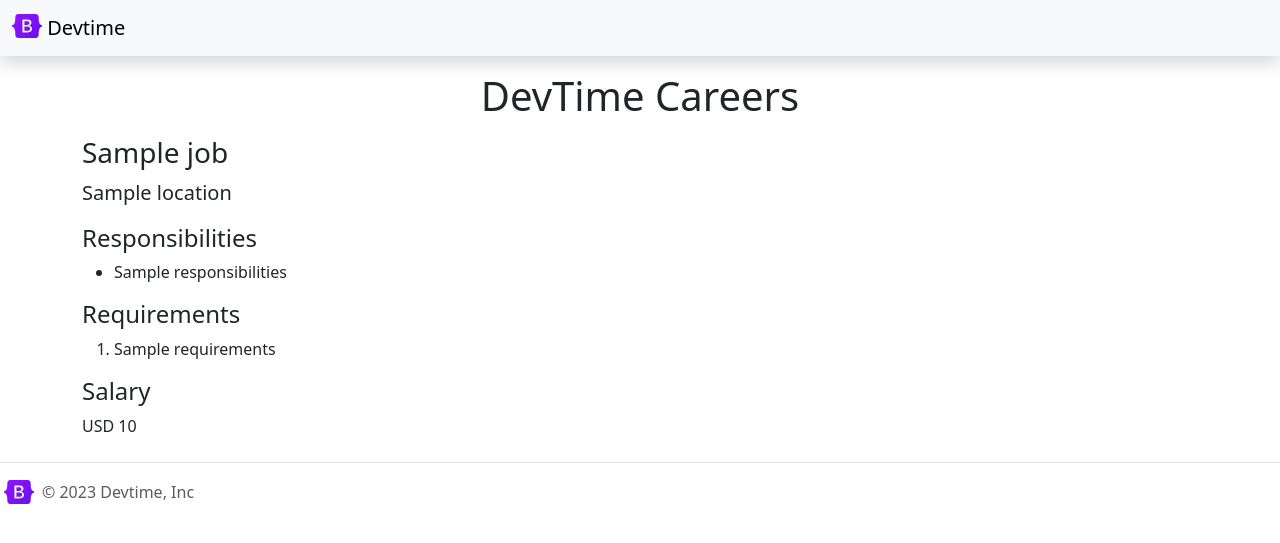
After one commit to munyite001/Careers-Page, a Flask app: template templates/job.html in a window 1280 px wide. The commit adds this page. Shown: the top 543 px of the page. Run offline with Flask 3, Linux system fonts and the light colour scheme; the template is opened without the code that fills it: most values are stand-ins (such as "Sample title", 1, 10 or a date in 2020).

Commit message:
dynamic job pages

```diff
--- a/app.py
+++ b/app.py
@@ -1,27 +1,22 @@
 #!/usr/bin/python3
 from flask import Flask, render_template, jsonify
-from sqlalchemy import text
-from database import engine
+from database import load_job_from_db, load_jobs
 
 app = Flask(__name__)
-
-#   Function to load jobs from the database
-def load_jobs():
-    with engine.connect() as conn:
-        result = conn.execute(text("select * from jobs"))
-
-        #   Convert Sql Alchemy Legacy row to list of dictionaries
-        result_dict = []
-
-        for res in result.all():
-            result_dict.append(dict(res))
-    return result_dict
 
 
 @app.route('/')
 def hello_devtime():
     JOBS = load_jobs()
     return render_template("index.html", jobs=JOBS)
+
+
+@app.route('/job/<id>')
+def show_job(id):
+    job=load_job_from_db(id)
+    if not job:
+        return "Not Found!", 404
+    return render_template("job.html", job=job)
 
 @app.route('/api/jobs')
 def list_jobs():
--- a/requirements.txt
+++ b/requirements.txt
@@ -1,3 +1,4 @@
 flask
 gunicorn
 sqlalchemy<2.0
+mysqlconnector
--- a/templates/index.html
+++ b/templates/index.html
@@ -12,7 +12,7 @@
         <img src="../static/banner.jpg" alt="Banner image" class="img-fluid rounded">
     </div>
     <h2 class="text-center my-3 fs-2 fw-normal">About Devtime</h2>
-    <p class="lead">
+    <p class="lead text-center">
         Lorem ipsum dolor sit, amet consectetur adipisicing elit.
         Optio dicta culpa ea unde deserunt at doloremque,
         sequi voluptatem temporibus quae.
@@ -39,7 +39,7 @@
                     <p class="my-0"><b>Salary: </b>{{ job.currency }}{{ job.salary }}</p>
                 </div>
                 <div class="col-2">
-                    <a href="mailto:devtimecareers@gmail.com">
+                    <a href="/job/{{job.id}}">
                         <button class="btn btn-outline-primary btn-lg float-end">Apply</button>
                     </a>
                 </div>
--- /dev/null
+++ b/templates/job.html
@@ -0,0 +1,31 @@
+{% extends "layout.html" %}
+
+{% block title %}
+
+    Application
+
+{% endblock %}
+
+{% block main %}
+<main class="container">
+    <h1 class="text-center my-3 fs-1 fw-normal">DevTime Careers</h1>
+
+    <h3>{{job.title}}</h3>
+    <p class="lead">{{job.location}}</p>
+    <h4>Responsibilities</h4>
+    <ul>
+        {% for line in job.responsibilities.split("\n") %}
+        <li>{{ line }}</li>
+        {% endfor %}
+    </ul>
+    <h4>Requirements</h4>
+    <ol>
+        {% for line in job.requirements.split("\n") %}
+        <li>{{ line }}</li>
+        {% endfor %}
+    </ol>
+    <h4>Salary</h4>
+    <p>{{job.currency}} {{job.salary}}</p>
+</main>
+
+{% endblock %}
--- a/templates/layout.html
+++ b/templates/layout.html
@@ -12,7 +12,7 @@
     <header>
         <nav class="navbar bg-body-tertiary bg-white shadow fixed-top">
             <div class="container-fluid">
-              <a class="navbar-brand" href="#">
+              <a class="navbar-brand" href="/">
                 <img src="../static/bootstrap-logo.svg" alt="Logo" width="30" height="24" class="d-inline-block align-text-top">
                 Devtime
               </a>
```
Also changed, not shown: database.py (+24 -1 lines).
